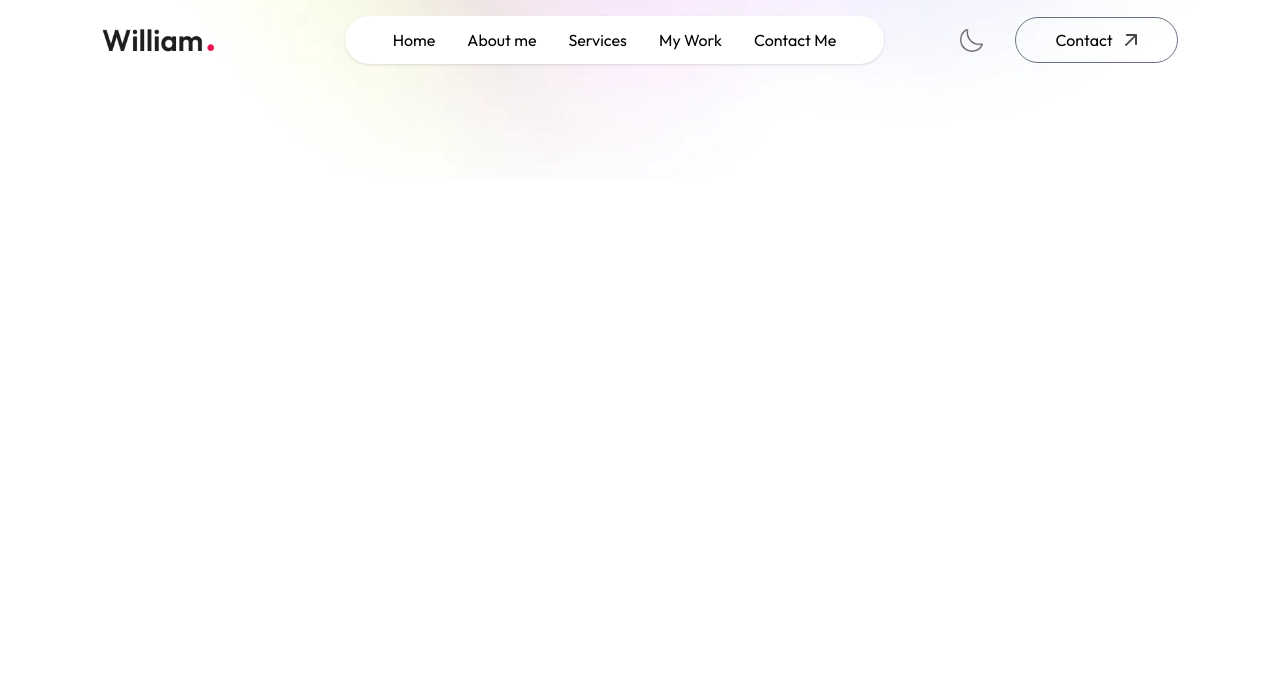
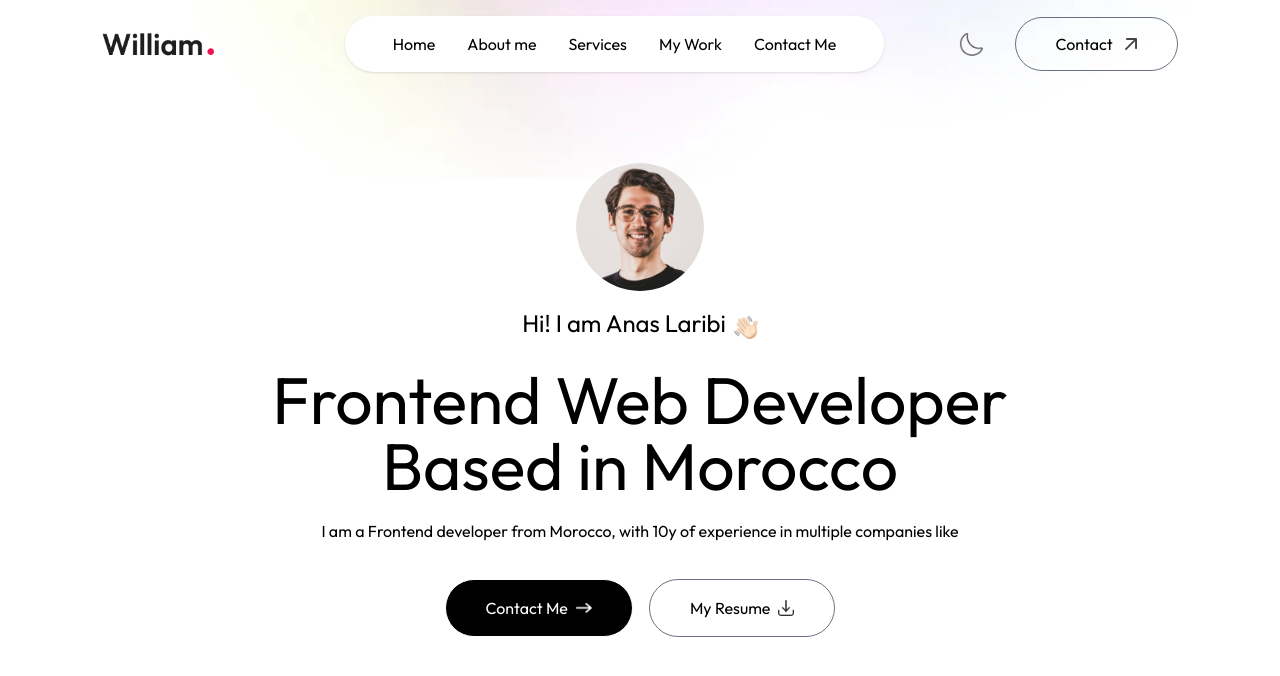
Before and after one commit to Anas1602/Next-JS-Portfolio, a Next.js app: page / in a window 1280 px wide. Shown: the top 676 px of the page. Built offline with nearby package versions, Linux system fonts and the light colour scheme; a web font is replaced by a local one.

Commit message:
Header Added

```diff
--- /dev/null
+++ b/app/components/Header.jsx
@@ -0,0 +1,40 @@
+import React from "react";
+import Image from "next/image";
+import { assets } from "@/assets/assets";
+
+const Header = () => {
+  return (
+    <div className="w-11/12 max-w-3xl text-center mx-auto h-screen flex flex-col items-center justify-center gap-4">
+      <div>
+        <Image src={assets.profile_img} alt="" className="rounded-full w-32" />
+      </div>
+      <h3 className="flex items-end gap-2 text-xl md:text-2xl mb-3">
+        Hi! I am Anas Laribi{" "}
+        <Image src={assets.hand_icon} alt="" className="w-6" />
+      </h3>
+      <h1 className="text-3xl sm:text-6xl lg:text-[66px]">
+        Frontend Web Developer Based in Morocco
+      </h1>
+      <p className="max-w-2xl mx-auto ">
+        I am a Frontend developer from Morocco, with 10y of experience in
+        multiple companies like
+      </p>
+      <div className="flex flex-col sm:flex-row items-center gap-4 mt-4">
+        <a
+          href="#contact"
+          className="px-10 py-3 border border-white rounded-full bg-black text-white flex items-center gap-2">
+          Contact Me{" "}
+          <Image src={assets.right_arrow_white} alt="" className="w-4" />{" "}
+        </a>
+        <a
+          href="#/sample-resume.pdf"
+          download
+          className="px-10 py-3 border rounded-full border-gray-500 flex items-center gap-2">
+          My Resume <Image src={assets.download_icon} alt="" className="w-4" />{" "}
+        </a>
+      </div>
+    </div>
+  );
+};
+
+export default Header;
--- a/app/globals.css
+++ b/app/globals.css
@@ -1,4 +1,12 @@
 @import "tailwindcss";
+
+:root {
+  --lightHover: #fcf4ff;
+  --darkHover: #2a004a;
+  --darkThem: #11001f;
+  --Outfit: [ "Outfit", "sans-serif"];
+  --Ovo: [ "Ovo", "serif"];
+}
 
 * {
   font-family: Outfit;
--- a/app/layout.js
+++ b/app/layout.js
@@ -18,7 +18,8 @@ export const metadata = {
 export default function RootLayout({ children }) {
   return (
     <html lang="en">
-      <body className={`${outfit.className} ${ovo.className} antialiased`}>
+      <body
+        className={`${outfit.className} ${ovo.className} antialiased leading-8 overflow-x-hidden`}>
         {children}
       </body>
     </html>
--- a/app/page.js
+++ b/app/page.js
@@ -1,11 +1,13 @@
 "use client";
 
+import Header from "./components/Header";
 import NavBar from "./components/NavBar";
 
 export default function Home() {
   return (
     <>
       <NavBar />
+      <Header />
     </>
   );
 }
```
